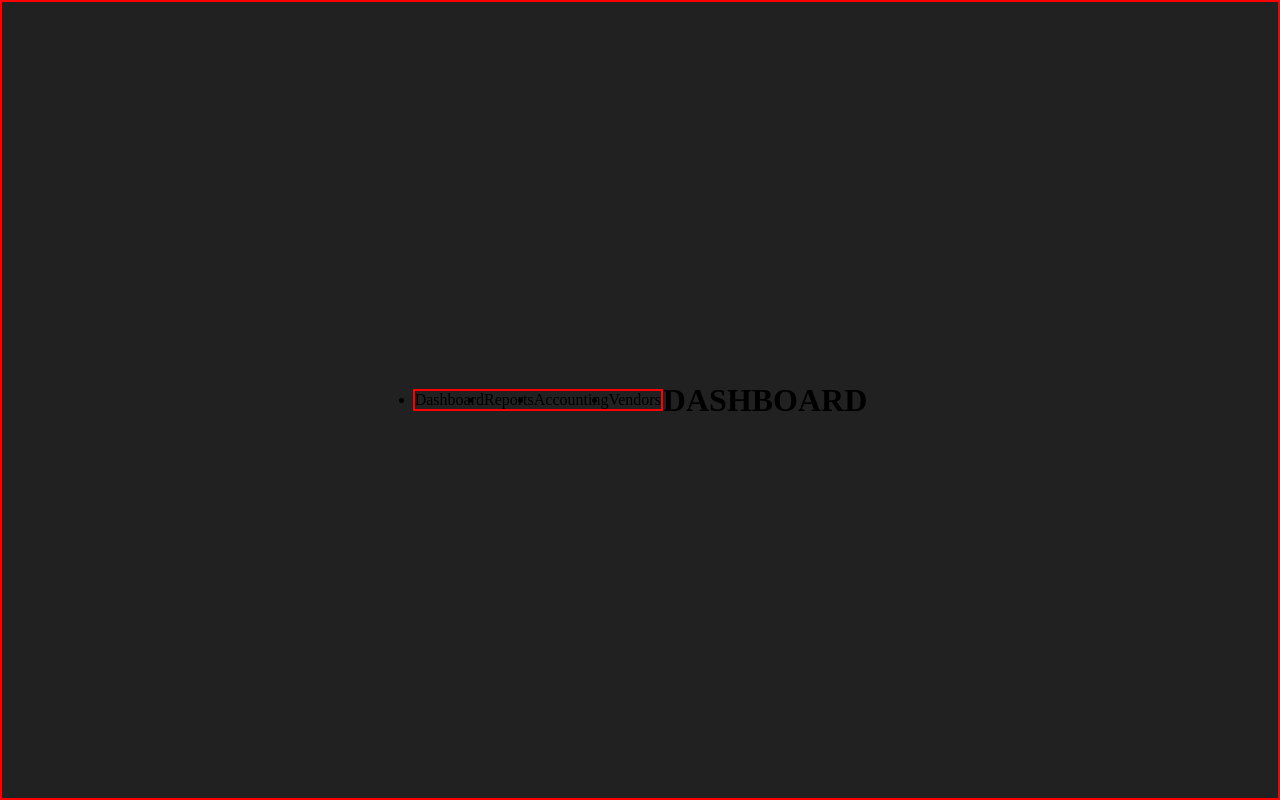
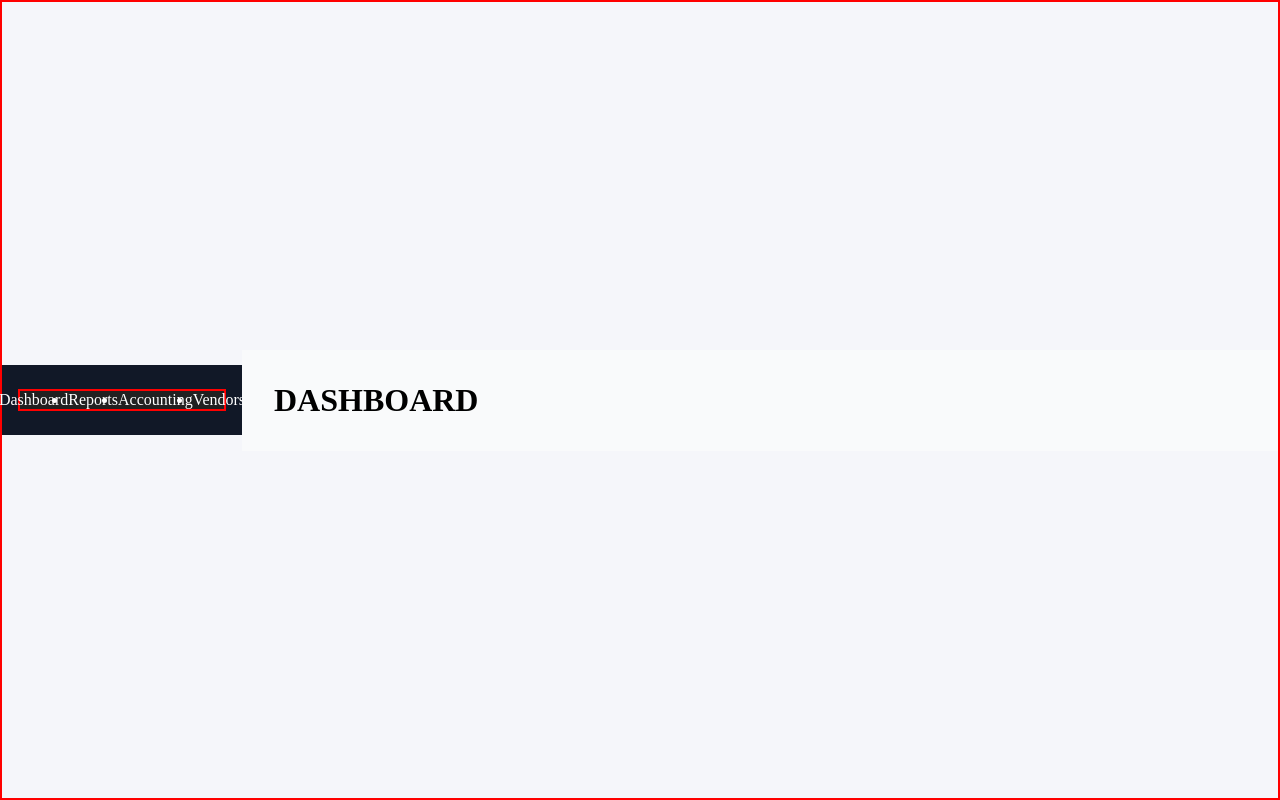
Before and after one commit to Correa95/Accounting-Software, a React app in the folder frontend/: page / in a window 1280 px wide. Built offline with nearby package versions, Linux system fonts and the light colour scheme; the HTML template or start-up script is replaced by a standard one.

Commit message:
styling the app component

```diff
--- a/frontend/src/App.css
+++ b/frontend/src/App.css
@@ -12,3 +12,38 @@
   align-items: center;
   border: 2px solid red;
 }
+
+/* Reset-ish */
+* {
+  margin: 0;
+  padding: 0;
+  box-sizing: border-box;
+}
+
+html,
+body,
+#root {
+  height: 100%;
+}
+
+/* App layout */
+.app {
+  display: grid;
+  grid-template-columns: 240px 1fr; /* sidebar | content */
+  height: 100vh;
+  background-color: #f5f6fa;
+}
+
+/* Sidebar */
+.nav {
+  background-color: #111827; /* dark slate */
+  color: #fff;
+  padding: 1.5rem 1rem;
+}
+
+/* Main content */
+.main {
+  padding: 2rem;
+  overflow-y: auto;
+  background-color: #f9fafb;
+}
```
